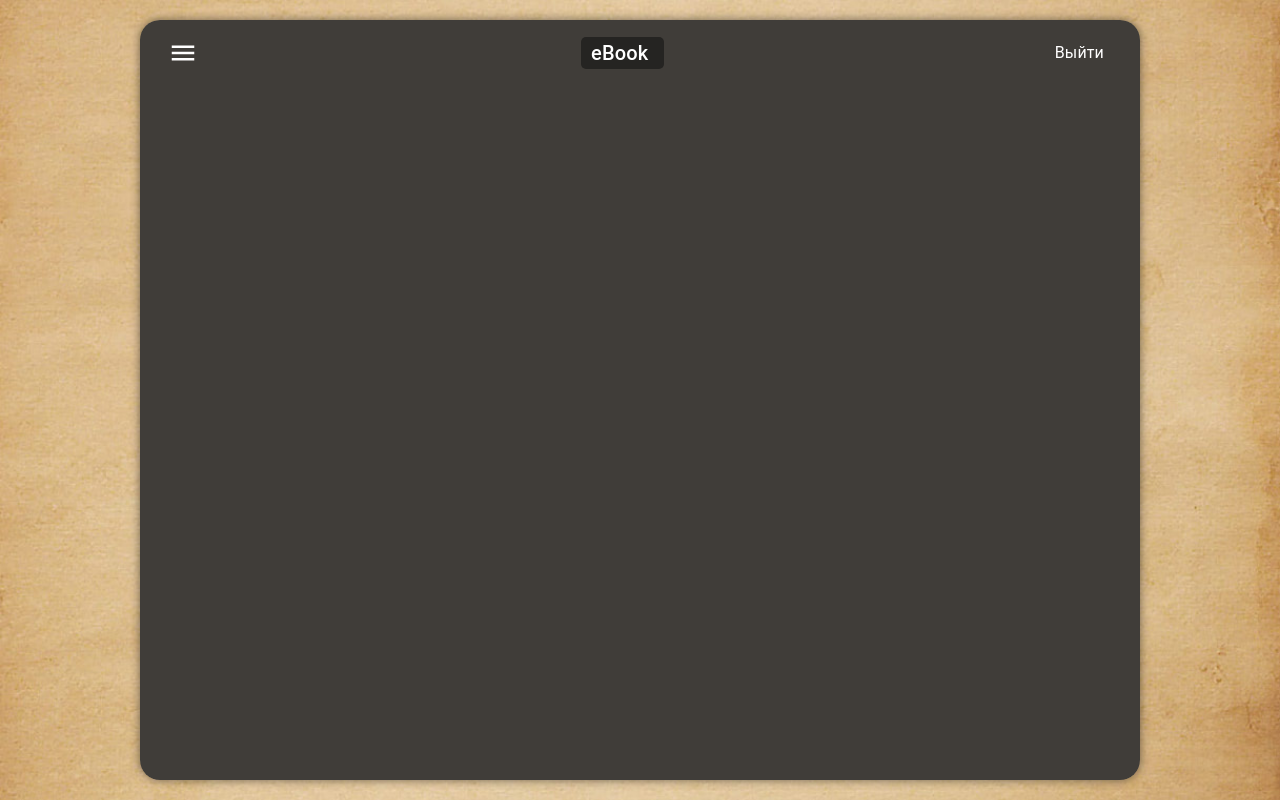
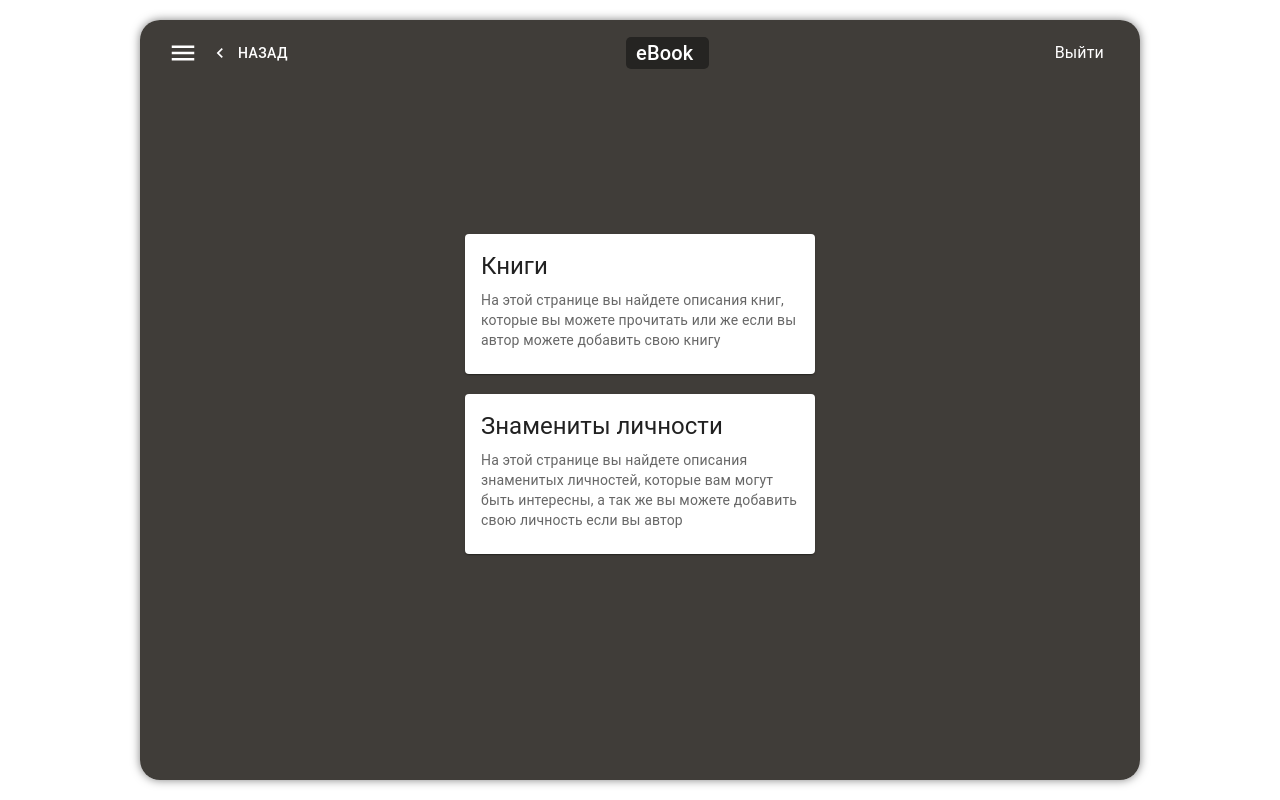
Before and after one commit to IslamAsankojoev/ebook-frontend, a Next.js app: page / in a window 1280 px wide. Built offline with nearby package versions, Linux system fonts and the light colour scheme; no server answers; sample sign-in values are in the browser's storage.

Commit message:
fixed tasks

```diff
--- a/src/components/Header.tsx
+++ b/src/components/Header.tsx
@@ -1,15 +1,16 @@
-import { Box, IconButton, Link, MenuItem, Typography } from '@mui/material';
+import { Box, Button, IconButton, Link, MenuItem, Typography } from '@mui/material';
 import React, { FC } from 'react';
 import MenuIcon from '@mui/icons-material/Menu';
 import { signOut, useSession } from 'next-auth/react';
 import { useRouter } from 'next/router';
 import useTypedSession from '@/hooks/useTypedSession';
+import KeyboardArrowLeftIcon from '@mui/icons-material/KeyboardArrowLeft';
 
 const Header: FC<{
   setOpenSidebar: (open: boolean) => void;
 }> = ({ setOpenSidebar }) => {
   const { status, data } = useTypedSession();
-  const { push } = useRouter();
+  const { push, back } = useRouter();
 
   return (
     <Box
@@ -22,6 +23,7 @@ const Header: FC<{
         backgroundColor: 'grey.500',
       }}
     >
+      <Box>
         <IconButton
           onClick={() => {
             setOpenSidebar(true);
@@ -34,6 +36,20 @@ const Header: FC<{
             }}
           />
         </IconButton>
+        <Button
+          variant="text"
+          color="inherit"
+          sx={{
+            color: 'white',
+          }}
+          onClick={() => {
+            back();
+          }}
+          startIcon={<KeyboardArrowLeftIcon />}
+        >
+          назад
+        </Button>
+      </Box>
       <Typography
         sx={{
           color: 'white',
--- a/src/pages/_app.tsx
+++ b/src/pages/_app.tsx
@@ -15,6 +15,7 @@ const queryClient = new QueryClient({
       retry: 1,
       staleTime: 0,
       cacheTime: 0,
+      refetchOnMount: false,
     },
   },
 });
--- a/src/pages/books/[id].tsx
+++ b/src/pages/books/[id].tsx
@@ -32,7 +32,6 @@ const Book: NextPageAuth = () => {
   const router = useRouter();
   const [open, setOpen] = useState(false);
   const [openBook, setOpenBook] = useState(false);
-  const [editing, setEditing] = useState('read');
   const [page, setPage] = useState(1);
   const [pageContent, setPageContent] = useState({
     chapter: '',
@@ -78,10 +77,17 @@ const Book: NextPageAuth = () => {
     },
   );
 
+  const handleDelete = () => {
+    if (confirm('Подтвердите удаление книги')) {
+      deleteMutate();
+    }
+  };
+
   // @ts-ignore
   const { data: book, refetch } = useQuery('book', () => api.BookService.findOne(router.query.id), {
     enabled: !!router.query.id,
     select: (data: IBook) => data,
+    refetchOnWindowFocus: false,
   });
 
   const handleCloseBook = () => {
@@ -130,14 +136,14 @@ const Book: NextPageAuth = () => {
               },
             }}
           >
-            <h1 id="title" contentEditable={editing == 'write'}>
+            <h1 id="title" contentEditable={true}>
               {book?.title}
             </h1>
-            <p id="description" contentEditable={editing == 'write'}>
+            <p id="description" contentEditable={true}>
               {book?.description}
             </p>
             <Box display="flex" gap={2} justifyContent="space-between">
-              {isAuthor && (
+              {/* {isAuthor && (
                 <ToggleButtonGroup
                   color="info"
                   value={editing}
@@ -172,14 +178,14 @@ const Book: NextPageAuth = () => {
                     Просмотр
                   </ToggleButton>
                 </ToggleButtonGroup>
-              )}
+              )} */}
               <Box display="flex" gap={2}>
                 {isAuthor && (
                   <Button
                     color="error"
                     variant="contained"
                     onClick={() => {
-                      deleteMutate();
+                      handleDelete();
                     }}
                     size="small"
                   >
--- a/src/pages/index.tsx
+++ b/src/pages/index.tsx
@@ -1,16 +1,77 @@
 import Layout from '@/components/Layout';
 import { NextPageAuth } from '@/types/auth.types';
-import { Box } from '@mui/material';
+import { Box, Card, CardContent, Grid, Typography } from '@mui/material';
 import { useSession } from 'next-auth/react';
+import { useRouter } from 'next/router';
 import { useEffect } from 'react';
 
 const Home: NextPageAuth = () => {
-  const { data, status } = useSession();
+  const router = useRouter();
 
   return (
     <>
       <Layout>
-        <Box></Box>
+        <Grid
+          sx={{
+            display: 'flex',
+            flexDirection: 'column',
+            alignItems: 'center',
+            justifyContent: 'center',
+            height: '80%',
+            gap: '20px',
+            margin: '0 auto',
+            width: '350px',
+            max: '100%',
+          }}
+        >
+          <Grid>
+            <Card
+              sx={{
+                cursor: 'pointer',
+                '&:hover': {
+                  backgroundColor: 'grey.400',
+                },
+              }}
+              onClick={() => {
+                router.push('/books');
+              }}
+            >
+              <CardContent>
+                <Typography gutterBottom variant="h5" component="div">
+                  Книги
+                </Typography>
+                <Typography variant="body2" color="text.secondary">
+                  На этой странице вы найдете описания книг, которые вы можете прочитать или же если
+                  вы автор можете добавить свою книгу
+                </Typography>
+              </CardContent>
+            </Card>
+          </Grid>
+
+          <Grid>
+            <Card
+              sx={{
+                cursor: 'pointer',
+                '&:hover': {
+                  backgroundColor: 'grey.400',
+                },
+              }}
+              onClick={() => {
+                router.push('/celebrities');
+              }}
+            >
+              <CardContent>
+                <Typography gutterBottom variant="h5" component="div">
+                  Знамениты личности
+                </Typography>
+                <Typography variant="body2" color="text.secondary">
+                  На этой странице вы найдете описания знаменитых личностей, которые вам могут быть
+                  интересны, а так же вы можете добавить свою личность если вы автор
+                </Typography>
+              </CardContent>
+            </Card>
+          </Grid>
+        </Grid>
       </Layout>
     </>
   );
--- a/src/pages/login.tsx
+++ b/src/pages/login.tsx
@@ -73,7 +73,7 @@ const Login: NextPageAuth = () => {
               control={control}
               defaultValue=""
               render={({ field }) => (
-                <TextField {...field} label="username" variant="filled" fullWidth />
+                <TextField {...field} label="Логин" variant="filled" fullWidth />
               )}
             />
 
@@ -82,12 +82,12 @@ const Login: NextPageAuth = () => {
               control={control}
               defaultValue=""
               render={({ field }) => (
-                <TextField {...field} label="password" variant="filled" fullWidth />
+                <TextField {...field} label="Пароль" variant="filled" fullWidth />
               )}
             />
 
             <LoadingButton variant="contained" type="submit" fullWidth loading={isLoading}>
-              Submit
+              Войти
             </LoadingButton>
           </form>
           <br />
--- a/src/pages/register.tsx
+++ b/src/pages/register.tsx
@@ -82,7 +82,7 @@ const Register: NextPageAuth = () => {
               control={control}
               defaultValue=""
               render={({ field }) => (
-                <TextField {...field} label="username" variant="filled" fullWidth />
+                <TextField {...field} label="Логин" variant="filled" fullWidth />
               )}
             />
 
@@ -100,12 +100,12 @@ const Register: NextPageAuth = () => {
               control={control}
               defaultValue=""
               render={({ field }) => (
-                <TextField {...field} label="password" variant="filled" fullWidth />
+                <TextField {...field} label="Пароль" variant="filled" fullWidth />
               )}
             />
 
             <Button variant="contained" type="submit" fullWidth>
-              Submit
+              Регистрация
             </Button>
           </form>
           <br />
--- a/src/providers/CheckRole.tsx
+++ b/src/providers/CheckRole.tsx
@@ -2,7 +2,7 @@ import useTypedSession from '@/hooks/useTypedSession';
 import { TypeComponentAuthFields } from '@/types/auth.types';
 import { useSession } from 'next-auth/react';
 import { useRouter } from 'next/router';
-import { FC, memo } from 'react';
+import { FC, memo, useMemo } from 'react';
 const CheckRole: FC<{
   children: JSX.Element;
   Component: TypeComponentAuthFields['Component'];
@@ -17,15 +17,17 @@ const CheckRole: FC<{
   const isAuthor = data?.user?.is_author;
   const isNotAuthor = !data?.user?.is_author;
 
-  if (is_auth && isAuth) return <Children />;
-  if (is_not_auth && isNotAuth) return <Children />;
-  if (is_author && isAuthor) return <Children />;
+  const MemizeComponent = useMemo(() => memo(Children), [children]);
 
-  if (is_auth && isAuth) return <Children />;
-  if (is_author && isAuth) return <Children />;
+  if (is_auth && isAuth) return <MemizeComponent />;
+  if (is_not_auth && isNotAuth) return <MemizeComponent />;
+  if (is_author && isAuthor) return <MemizeComponent />;
 
-  if (is_not_auth && isNotAuth) return <Children />;
-  if (is_author && isAuthor) return <Children />;
+  if (is_auth && isAuth) return <MemizeComponent />;
+  if (is_author && isAuth) return <MemizeComponent />;
+
+  if (is_not_auth && isNotAuth) return <MemizeComponent />;
+  if (is_author && isAuthor) return <MemizeComponent />;
 
   if (is_auth && isNotAuth) {
     router.push('/login');
--- a/src/styles/globals.css
+++ b/src/styles/globals.css
@@ -28,7 +28,7 @@ body {
 }
 
 body {
-  background-image: url('/bg.jpg');
+  /* background-image: url('/bg.jpg'); */
   background-size: cover;
 
   background-repeat: no-repeat;
```
Lines whose indentation alone changed are shown as unchanged.
